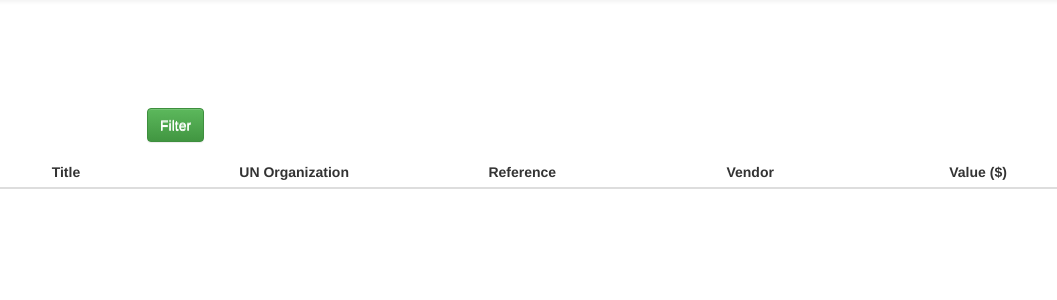
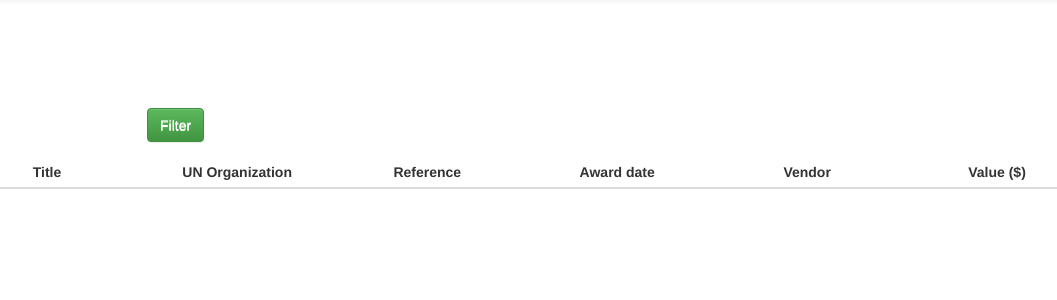
Before and after one commit to eaudeweb/edw-scratch, a Python web app: template scratch/templates/winners.html in a window 1280 px wide. Shown: the part 52-352 px from the top of the page, without its empty margins (118-1175 px from the left). Run offline with Jinja, Linux system fonts and the light colour scheme; the template is opened without the code that fills it, so the values that code supplies are empty; some libraries are stand-ins or nearby versions.

Commit message:
templates: include award date column for winners

```diff
--- a/scratch/templates/winners.html
+++ b/scratch/templates/winners.html
@@ -12,6 +12,7 @@
       <th class='text-center col-sm-1'>Title</th>
       <th class='text-center col-sm-1'>UN Organization</th>
       <th class='text-center col-sm-1'>Reference</th>
+      <th class='text-center col-sm-1'>Award date</th>
       <th class='text-center col-sm-1'>Vendor</th>
       <th class='text-center col-sm-1'>Value ($)</th>
     </tr>
@@ -24,6 +25,7 @@
         </td>
         <td class='text-center'>{{ winner.tender.organization }}</td>
         <td class='text-center'>{{ winner.tender.reference }}</td>
+        <td class='text-center'>{{ winner.award_date }}</td>
         <td class='text-center'>{{ winner.vendor }}</td>
         <td class='text-center'>{{ winner.value }}</td>
       </tr>
```
